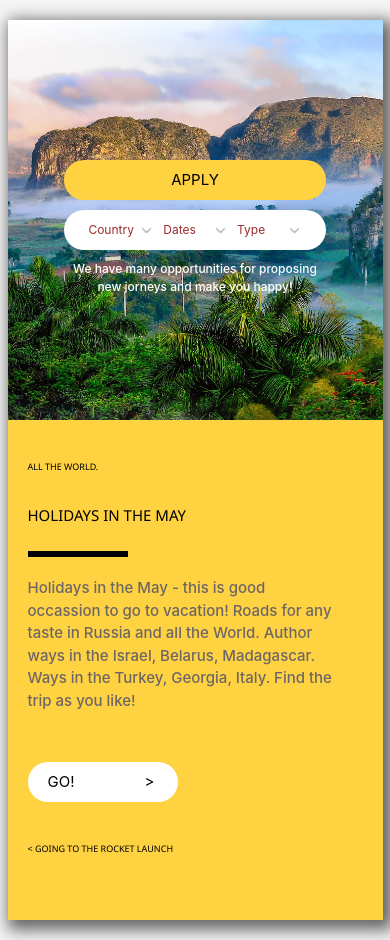
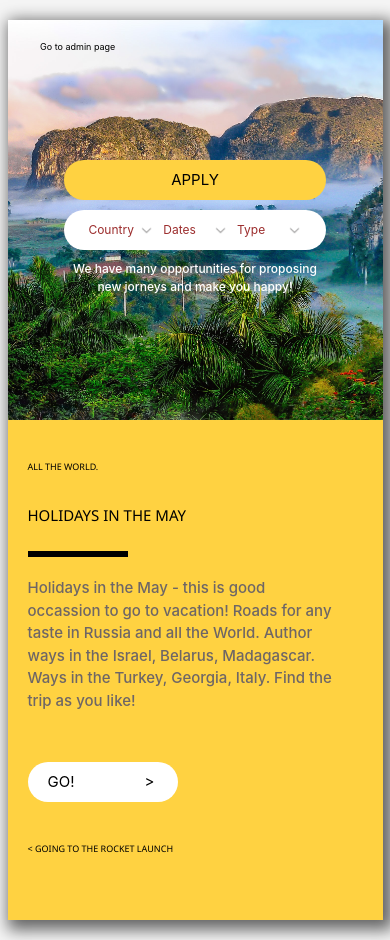
Before and after one commit to Alfi2490/task3, a React (Create React App) app: page / in a window 390 px wide. Built offline with nearby package versions, Linux system fonts and the light colour scheme; no server answers; the database is empty.

Commit message:
admin page started

```diff
--- a/src/App.js
+++ b/src/App.js
@@ -1,7 +1,8 @@
 import './App.css';
 import LenthWithForm from './components/LenthWithForm/LenthWithForm';
 import MainPage from './components/MainPage/MainPage';
-import {Route, Switch, Redirect } from 'react-router-dom';
+import { Route, Switch, Redirect } from 'react-router-dom';
+import AdminPage from './components/AdminPage/AdminPage';
 
 
 function App() {
@@ -10,9 +11,15 @@ function App() {
     <div className="App">
 
       <Switch>
+
         <Route path="/" exact component={MainPage} />
+
         <Route path="/lenth" component={LenthWithForm} />
+
+        <Route path="/admin" component={AdminPage} />
+
         <Redirect from="**" to="/" />
+
       </Switch>
 
     </div>
--- /dev/null
+++ b/src/components/AdminPage/AdminForm/AdminForm.jsx
@@ -0,0 +1,5 @@
+function AdminForm() {
+    return <>AdminForm</>
+}
+
+export default AdminForm;
--- /dev/null
+++ b/src/components/AdminPage/AdminLenth/AdminLenth.jsx
@@ -0,0 +1,5 @@
+function AdminLenth() {
+    return <>Admin Lenth</>
+}
+
+export default AdminLenth;
--- /dev/null
+++ b/src/components/AdminPage/AdminPage.jsx
@@ -0,0 +1,21 @@
+import AdminForm from "./AdminForm/AdminForm";
+import AdminLenth from "./AdminLenth/AdminLenth";
+import { Route, Switch, Redirect } from 'react-router-dom';
+
+function AdminPage() {
+    return <>
+
+        <Switch>
+
+            <Route path="/admin" component={AdminLenth} />
+
+            <Route path="/admin/form" component={AdminForm} />
+
+            <Redirect from="**" to="/" />
+
+        </Switch>
+
+    </>
+}
+
+export default AdminPage;
--- a/src/components/LenthWithForm/Form/Form.jsx
+++ b/src/components/LenthWithForm/Form/Form.jsx
@@ -4,7 +4,9 @@ import AboutYou from "./AboutYou";
 import * as Yup from "yup";
 
 function Form() {
+
   const formik = useFormik({
+
     initialValues: {
       name: "",
       tel: "",
@@ -21,6 +23,7 @@ function Form() {
       getEmails: true,
       agreement: false,
     },
+
     validationSchema: Yup.object({
       name: Yup.string().min(2, "Too short Name!").required("Required!"),
       tel: Yup.string()
@@ -29,6 +32,7 @@ function Form() {
         .required('Required!'),
       place: Yup.string().required("Required!"),
     }),
+
     onSubmit: (values) => {
       if (values.agreement !== true) {
         alert('Choose agreement!');
--- /dev/null
+++ b/src/components/MainPage/GoToAdminPage.css
@@ -0,0 +1,18 @@
+.GoToAdminPage {
+
+    position: absolute;
+    font-size: 0.6rem;
+    top: 40px;
+    left: 310px;
+
+}
+
+.GoToAdminPage:hover {
+    cursor: pointer;
+}
+
+@media only screen and (max-width:481px) {
+    .GoToAdminPage {
+        left: 40px;
+    }
+}
--- a/src/components/MainPage/MainPage.jsx
+++ b/src/components/MainPage/MainPage.jsx
@@ -4,11 +4,14 @@ import { useEffect } from 'react';
 import { getEventsAction, appSelector } from '../../redux/appReducer';
 import { useDispatch, useSelector }from 'react-redux';
 import Error from './Error/Error.jsx';
+import { useHistory } from 'react-router-dom';
+import './GoToAdminPage.css';
 
 function MainPage() {
 
     const dispatch = useDispatch();
     const { error } = useSelector(appSelector);
+    let history = useHistory();
 
     useEffect(() => {
         dispatch(getEventsAction());
@@ -18,6 +21,11 @@ function MainPage() {
 
         {error && <Error />}
 
+        <span
+            className="GoToAdminPage"
+            onClick={() => history.push('/admin')}
+            >Go to admin page</span>
+
         <Top />
 
         <Bottom />
--- /dev/null
+++ b/src/redux/adminReducer.js
@@ -0,0 +1,35 @@
+import { createSlice } from '@reduxjs/toolkit';
+
+export const initState ={
+    Country: '',
+    Dates: { From: '', To: ''},
+    Days: '',
+    ID: '',
+    Image: '',
+    Language: 'Russian',
+    Nights: '',
+    Price: '',
+    Title: '',
+    Transfer: false,
+    Type: '',
+    Way: ''
+
+};
+
+const slice = createSlice({
+    name:'admin',
+    initialState: initState,
+    reducers: {
+
+    }
+});
+
+export const {
+
+} = slice.actions;
+
+export const adminSelector = state => state.admin;
+
+export default slice.reducer;
+
+// ---------------Actions-----------------
--- a/src/redux/reduxinit.js
+++ b/src/redux/reduxinit.js
@@ -2,10 +2,12 @@ import {combineReducers} from 'redux';
 import {configureStore} from '@reduxjs/toolkit';
 import AppReducer from './appReducer';
 import MainPageTopReducer from './mainPageTopReduser';
+import AdminReducer from './adminReducer';
 
 const rootReducer = combineReducers({
     app: AppReducer,
     mainPageTop: MainPageTopReducer,
+    admin: AdminReducer
 });
 
 const store = configureStore({reducer:rootReducer});
```
